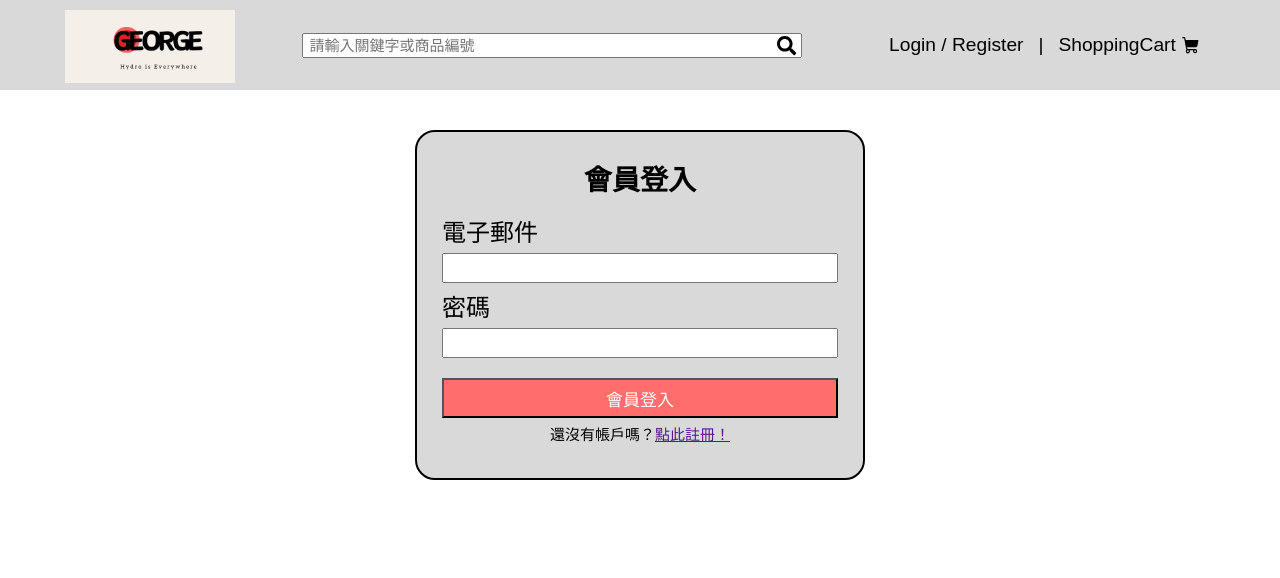
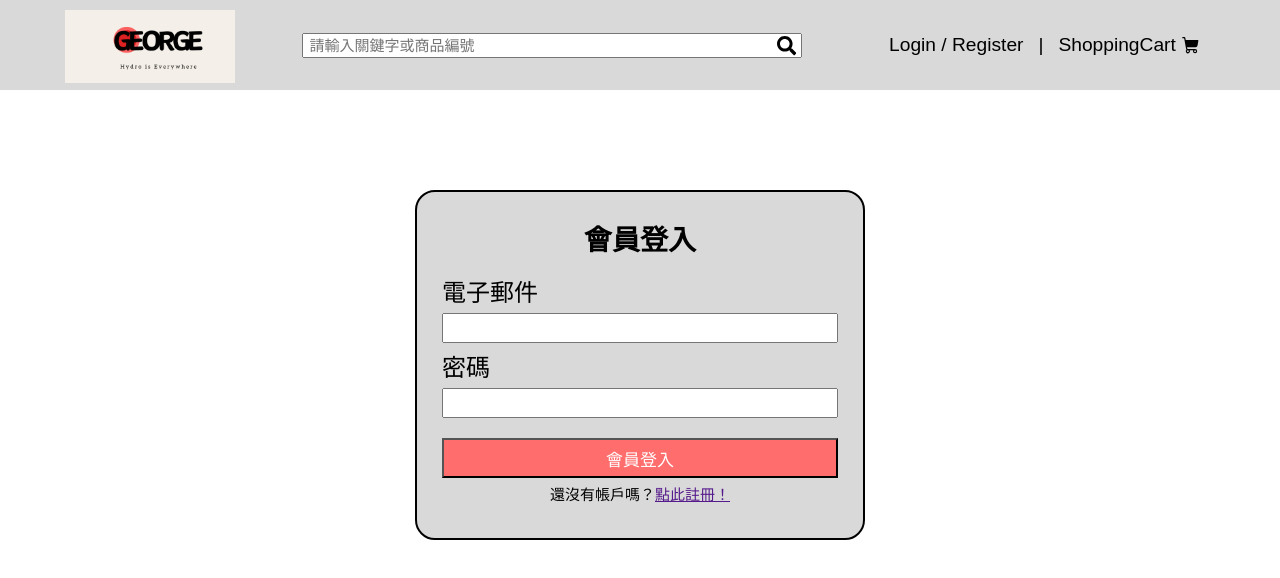
Before and after one commit to George15526/Hydropower-Shopping-Website, a React (Vite) app: page / in a window 1280 px wide. Shown: the top 578 px of the page. Built offline with nearby package versions, Linux system fonts and the light colour scheme.

Commit message:
update the loginpage's css

```diff
--- a/src/App.css
+++ b/src/App.css
@@ -26,6 +26,7 @@
     text-align: center;
     font-family: sans-serif;
     position: sticky;
+    top: 0;
 }
 
 .HomeBar div {
@@ -84,7 +85,7 @@ div.shoppingCart {
 /* LoginPage css */
 
 .LoginPage {
-    margin-top: 40px;
+    margin-top: 100px;
     font-family: sans-serif;
     font-size: 24px;
     display: flex;
```
